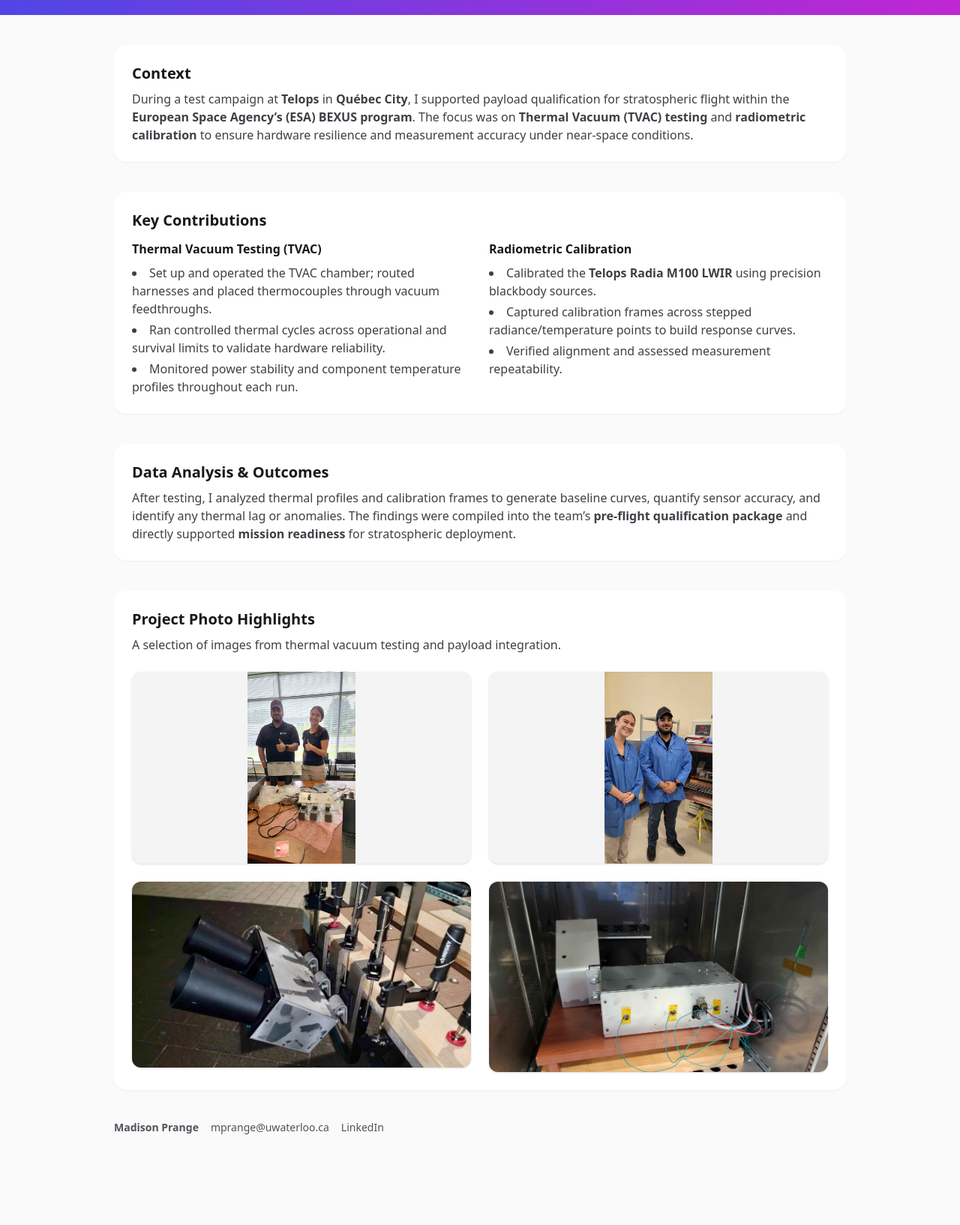
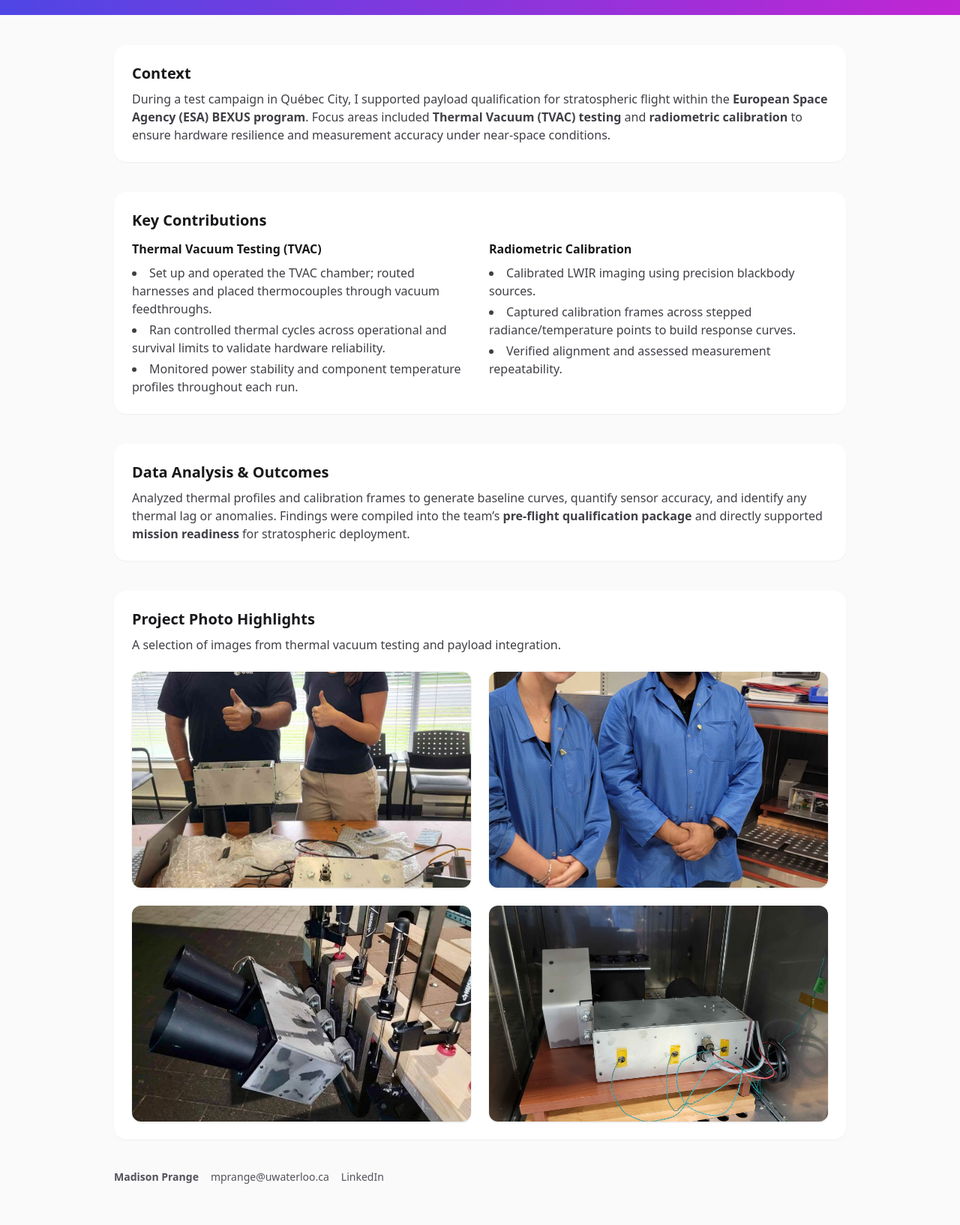
Before and after one commit to madisonprange/SOBER-Project, a plain HTML site: page index.html in a window 1280 px wide. Shown: the part 220-1854 px from the top of the page at 75% size. Drawn offline with nearby package versions, Linux system fonts and the light colour scheme.

Commit message:
Update index.html

```diff
--- a/index.html
+++ b/index.html
@@ -4,14 +4,15 @@
     <meta charset="utf-8" />
     <meta name="viewport" content="width=device-width, initial-scale=1" />
     <title>Madison Prange – S.O.B.E.R. Project</title>
-    <meta name="description" content="Portfolio page highlighting TVAC testing and calibration work for the S.O.B.E.R. payload at Telops, Québec City." />
-    <!-- Tailwind via CDN for quick styling -->
+    <meta name="description" content="Portfolio page highlighting TVAC testing and calibration work for the S.O.B.E.R. payload." />
+    <!-- Tailwind via CDN -->
     <script src="https://cdn.tailwindcss.com"></script>
     <style>
       .card:hover { box-shadow: 0 10px 30px rgba(0,0,0,.08); transform: translateY(-2px); }
     </style>
   </head>
   <body class="bg-zinc-50 text-zinc-900">
+
     <!-- Header -->
     <header class="bg-gradient-to-r from-indigo-600 to-fuchsia-600 text-white">
       <div class="max-w-5xl mx-auto px-6 py-10 text-center">
@@ -23,7 +24,6 @@
           Space Object Brightness Evaluation & Reference — portfolio snapshot of TVAC testing and radiometric calibration work.
         </p>
         <div class="mt-6">
-          <!-- ✅ LinkedIn fixed -->
           <a href="https://www.linkedin.com/company/s-o-b-e-r-bexus/posts/?feedView=all"
              target="_blank" rel="noopener noreferrer"
              class="rounded-xl bg-white/10 px-6 py-2 text-sm font-medium backdrop-blur hover:bg-white/20 inline-block">
@@ -35,13 +35,15 @@
 
     <!-- Main Content -->
     <main class="max-w-5xl mx-auto px-6 py-10 space-y-10">
-      <!-- About / Context -->
+
+      <!-- Context -->
       <section class="bg-white rounded-2xl p-6 shadow-sm card">
         <h2 class="text-xl font-bold">Context</h2>
         <p class="mt-2 text-zinc-700">
-          During a test campaign at <strong>Telops</strong> in <strong>Québec City</strong>, I supported payload qualification for stratospheric flight within the
-          <strong>European Space Agency’s (ESA) BEXUS program</strong>. The focus was on <strong>Thermal Vacuum (TVAC) testing</strong> and <strong>radiometric calibration</strong>
-          to ensure hardware resilience and measurement accuracy under near-space conditions.
+          During a test campaign in Québec City, I supported payload qualification for stratospheric flight within the
+          <strong>European Space Agency (ESA) BEXUS program</strong>. Focus areas included
+          <strong>Thermal Vacuum (TVAC) testing</strong> and <strong>radiometric calibration</strong> to ensure hardware resilience and
+          measurement accuracy under near-space conditions.
         </p>
       </section>
 
@@ -60,7 +62,7 @@
           <div>
             <h3 class="font-semibold">Radiometric Calibration</h3>
             <ul class="mt-2 list-disc list-inside space-y-1 text-zinc-700">
-              <li>Calibrated the <strong>Telops Radia M100 LWIR</strong> using precision blackbody sources.</li>
+              <li>Calibrated LWIR imaging using precision blackbody sources.</li>
               <li>Captured calibration frames across stepped radiance/temperature points to build response curves.</li>
               <li>Verified alignment and assessed measurement repeatability.</li>
             </ul>
@@ -68,66 +70,61 @@
         </div>
       </section>
 
-      <!-- Analysis & Outcomes -->
+      <!-- Data & Outcomes -->
       <section class="bg-white rounded-2xl p-6 shadow-sm card">
         <h2 class="text-xl font-bold">Data Analysis & Outcomes</h2>
         <p class="mt-2 text-zinc-700">
-          After testing, I analyzed thermal profiles and calibration frames to generate baseline curves, quantify sensor accuracy,
-          and identify any thermal lag or anomalies. The findings were compiled into the team’s <strong>pre-flight qualification package</strong>
+          Analyzed thermal profiles and calibration frames to generate baseline curves, quantify sensor accuracy,
+          and identify any thermal lag or anomalies. Findings were compiled into the team’s <strong>pre-flight qualification package</strong>
           and directly supported <strong>mission readiness</strong> for stratospheric deployment.
         </p>
       </section>
-<!-- 📸 Project Photo Highlights -->
+
+      <!-- Project Photo Highlights (uniform thumbnails + lightbox) -->
       <section class="bg-white rounded-2xl p-6 shadow-sm card">
         <h2 class="text-xl font-bold">Project Photo Highlights</h2>
-  <p class="mt-2 text-zinc-700">
-    A selection of images from thermal vacuum testing and payload integration.
-  </p>
+        <p class="mt-2 text-zinc-700">A selection of images from thermal vacuum testing and payload integration.</p>
 
         <div class="mt-6 grid sm:grid-cols-2 gap-6">
-    <!-- Left column -->
-    <div class="space-y-6">
-      <!-- first photo (no crop, scaled down) -->
-      <div class="bg-zinc-100 flex items-center justify-center rounded-xl shadow">
+          <figure class="group rounded-xl overflow-hidden bg-zinc-100 shadow">
             <img
               src="images/20250731_153142.JPG"
+              data-full="images/20250731_153142.JPG"
               alt="TVAC chamber setup"
-          class="object-contain max-h-64 w-full"
+              class="w-full h-72 object-cover object-center transition-transform duration-300 group-hover:scale-[1.02] cursor-zoom-in"
             />
-      </div>
+          </figure>
 
-      <!-- last photo (full) -->
+          <figure class="group rounded-xl overflow-hidden bg-zinc-100 shadow">
+            <img
+              src="images/20250801_083504.jpg"
+              data-full="images/20250801_083504.jpg"
+              alt="Team in lab during setup"
+              class="w-full h-72 object-cover object-center transition-transform duration-300 group-hover:scale-[1.02] cursor-zoom-in"
+            />
+          </figure>
+
+          <figure class="group rounded-xl overflow-hidden bg-zinc-100 shadow">
             <img
               src="images/1756376326013.jpg"
-        alt="Thermal testing additional image"
-        class="rounded-xl shadow hover:scale-105 transition w-full"
+              data-full="images/1756376326013.jpg"
+              alt="Thermal testing build"
+              class="w-full h-72 object-cover object-center transition-transform duration-300 group-hover:scale-[1.02] cursor-zoom-in"
             />
-    </div>
+          </figure>
 
-    <!-- Right column -->
-    <div class="space-y-6">
-      <!-- second photo (no crop, scaled down) -->
-      <div class="bg-zinc-100 flex items-center justify-center rounded-xl shadow">
-        <img
-          src="images/20250801_083504.jpg"
-          alt="Payload wiring during setup"
-          class="object-contain max-h-64 w-full"
-        />
-      </div>
-
-      <!-- third photo (full) -->
+          <figure class="group rounded-xl overflow-hidden bg-zinc-100 shadow">
             <img
               src="images/20250801_084414.jpg"
-        alt="Team working during calibration"
-        class="rounded-xl shadow hover:scale-105 transition w-full"
+              data-full="images/20250801_084414.jpg"
+              alt="Hardware in chamber"
+              class="w-full h-72 object-cover object-center transition-transform duration-300 group-hover:scale-[1.02] cursor-zoom-in"
             />
-    </div>
+          </figure>
         </div>
       </section>
 
-
-
-      <!-- Contact / Footer -->
+      <!-- Contact -->
       <section class="text-sm text-zinc-600">
         <div class="flex flex-wrap items-center gap-4">
           <div><span class="font-semibold">Madison Prange</span></div>
@@ -137,6 +134,34 @@
       </section>
     </main>
 
-    <footer class="py-10"></footer>
+    <!-- Lightbox -->
+    <div id="lightbox" class="fixed inset-0 z-[999] hidden items-center justify-center bg-black/80 p-4">
+      <button id="lightboxClose"
+              class="absolute top-4 right-4 rounded-full bg-white/90 px-3 py-1 text-sm font-medium shadow">
+        Close
+      </button>
+      <img id="lightboxImg" src="" alt="" class="max-h-[90vh] max-w-[90vw] rounded-lg shadow-2xl" />
+    </div>
+
+    <!-- Tiny lightbox script -->
+    <script>
+      const lb = document.getElementById('lightbox');
+      const lbImg = document.getElementById('lightboxImg');
+      const lbClose = document.getElementById('lightboxClose');
+
+      document.querySelectorAll('img[data-full]').forEach(img => {
+        img.addEventListener('click', () => {
+          lbImg.src = img.getAttribute('data-full');
+          lb.classList.remove('hidden'); lb.classList.add('flex');
+        });
+      });
+
+      function closeLB() {
+        lb.classList.add('hidden'); lb.classList.remove('flex'); lbImg.src = '';
+      }
+      lbClose.addEventListener('click', closeLB);
+      lb.addEventListener('click', (e) => { if (e.target === lb) closeLB(); });
+      document.addEventListener('keydown', (e) => { if (e.key === 'Escape') closeLB(); });
+    </script>
   </body>
 </html>
```
Lines whose indentation alone changed are shown as unchanged.
